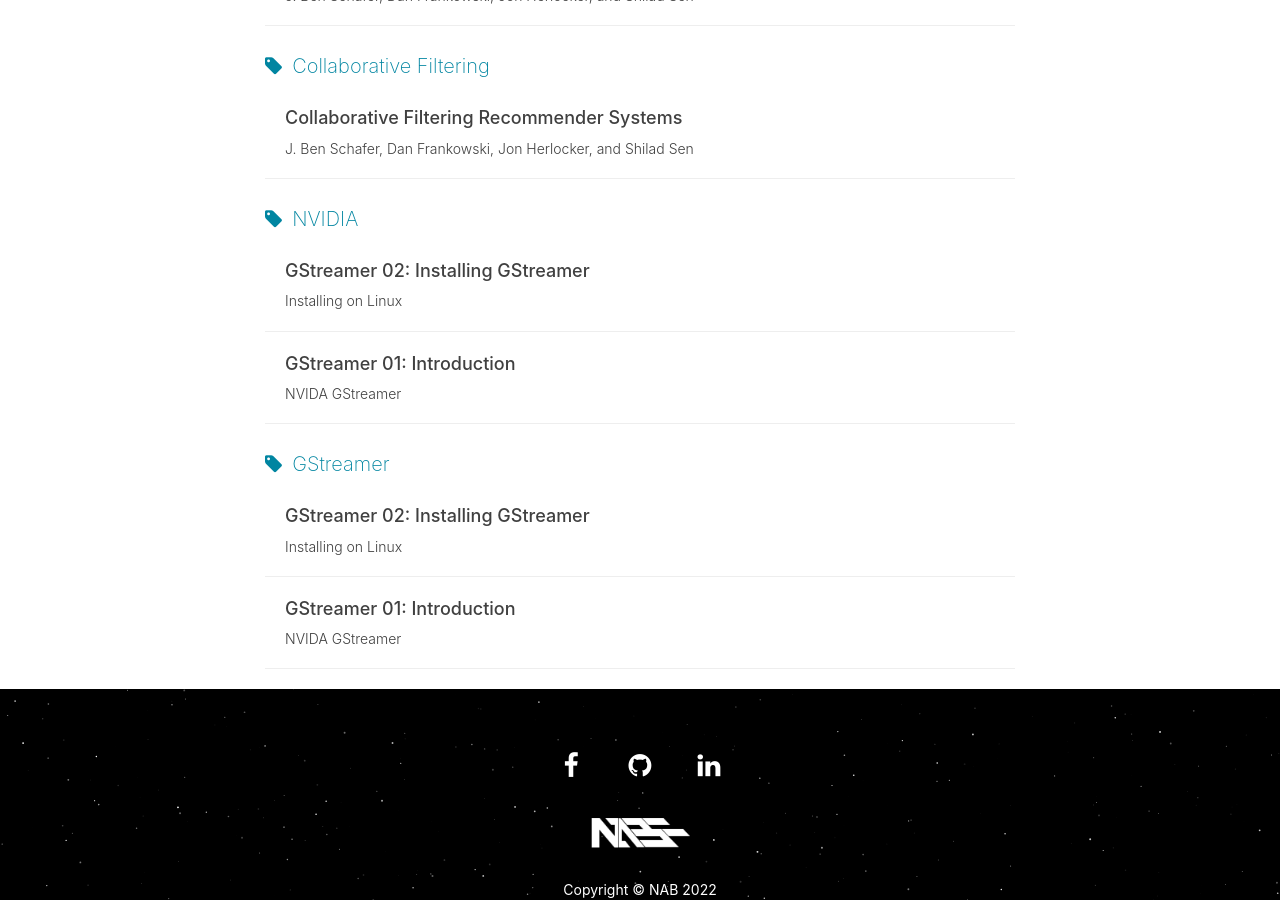
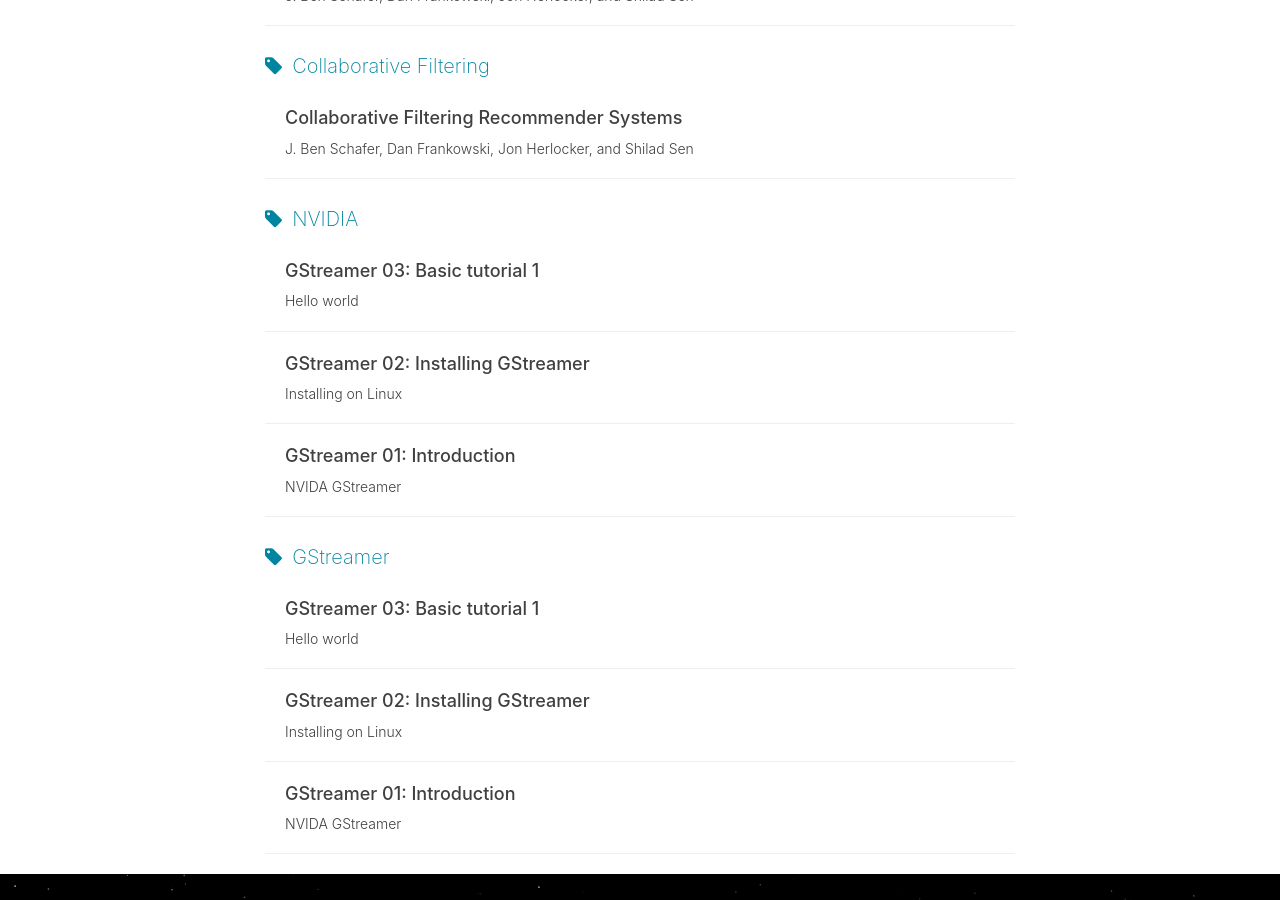
Before and after one commit to nab1010/nab1010.github.io, a Jekyll site: the page built from tags.html, in a window 1280 px wide and 900 px high, scrolled down 4194 px. Built offline with Jekyll 4.4.1, drawn with Linux system fonts in a browser that asks for light colours; nearby versions of some CDN libraries; comment, search, counter and statistics services are not loaded.

Commit message:
nabang1010 update

```diff
--- /dev/null
+++ b/_posts/Knowledge/2022-12-13-GStreamer-03.md
@@ -0,0 +1,28 @@
+---
+layout: post
+title: "GStreamer 03: Basic tutorial 1"
+subtitle: "Hello world"
+author: "NAB"
+header-img: "img/in-post/2022/Dec/nvidia_wallpaper.jpg"
+# header-style: text
+header-mask: 0.4
+lang: vi
+catalog: true
+# hidden: false
+section:  Knowledge
+seo-keywords:
+  - NVIDIA
+  - GStreamer
+  - Install
+  - install-gstreamer
+  - nvidia-gstreamer
+  - GStreamer_tutorial
+tags:
+  - NVIDIA
+  - GStreamer
+---
+
+
+# Goal
+
+# Hello world
```
Also changed, not shown: _posts/Knowledge/2022-12-05-GStreamer-01.md (+4 -2 lines).
